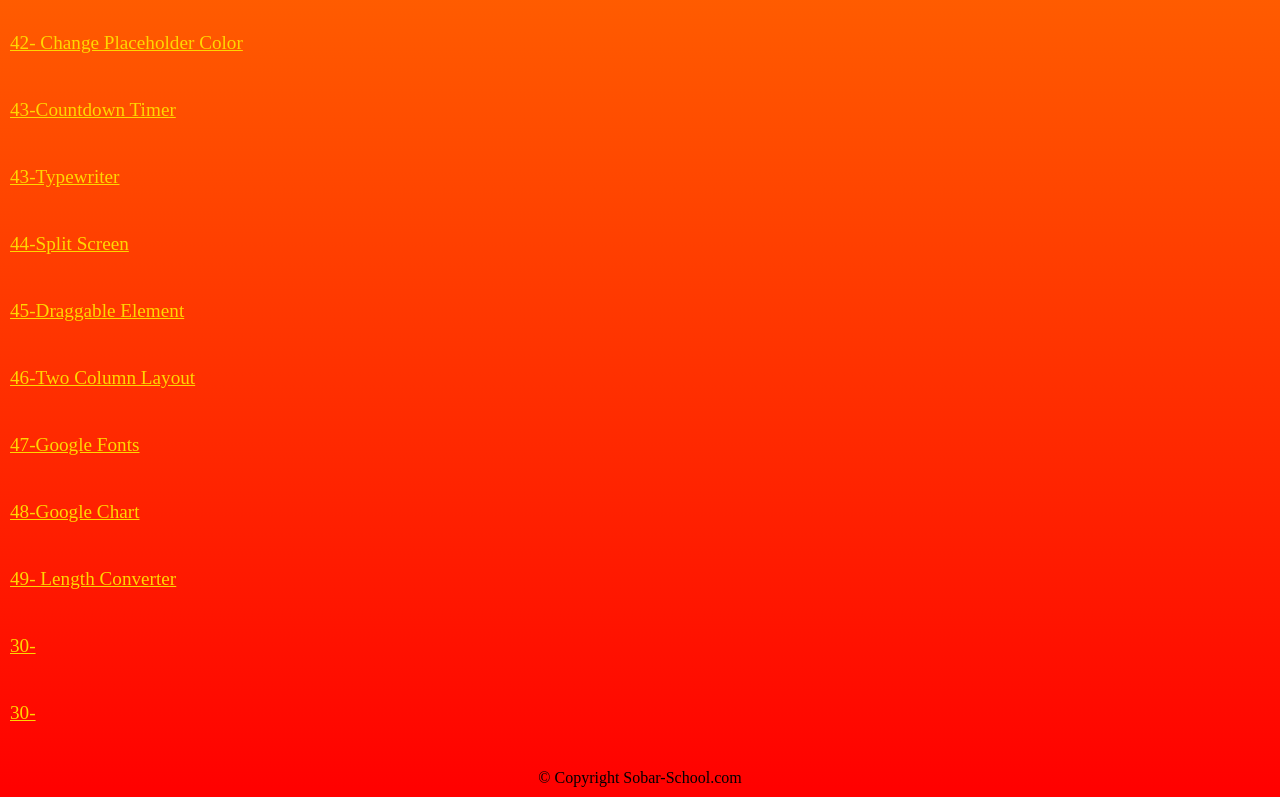
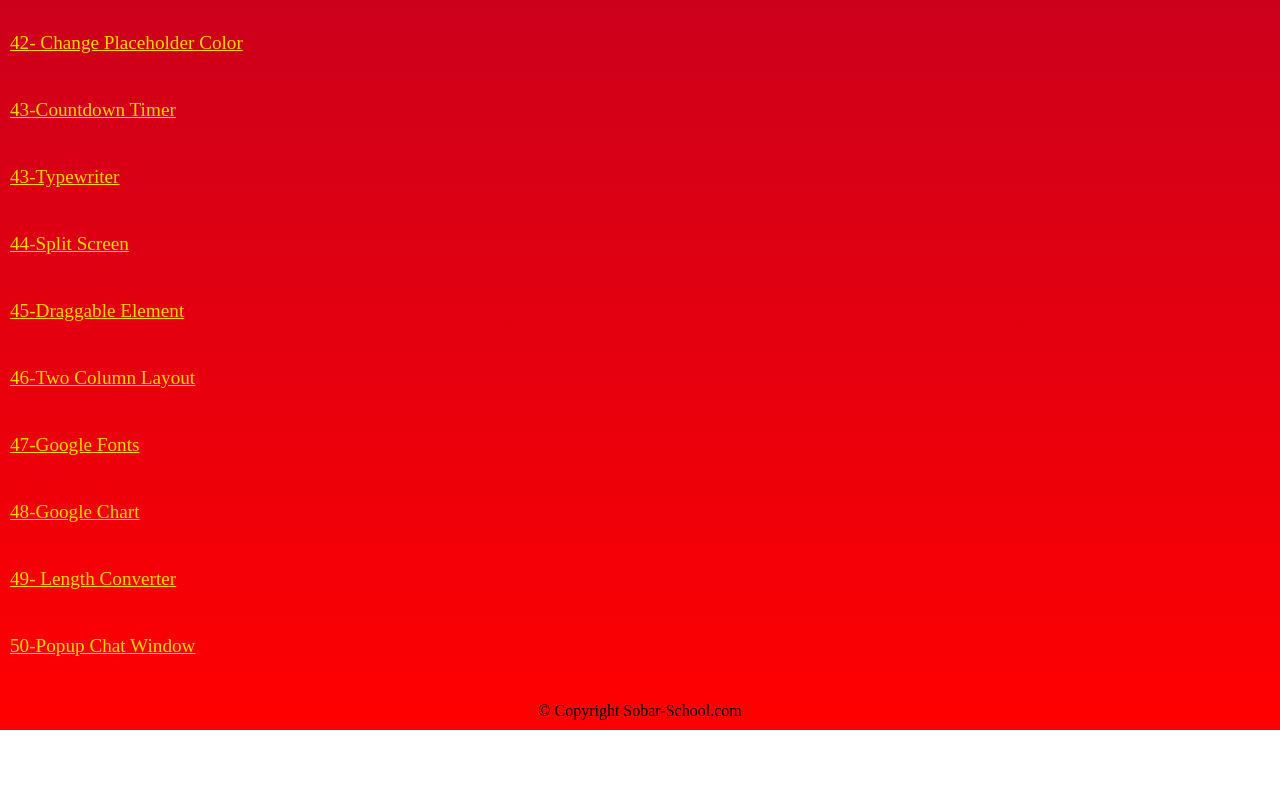
Before and after one commit to ROKUBOSS/SpecialEffect, a plain HTML site: page special.html in a window 1280 px wide. Shown: the part 2946-3743 px from the top of the page. After the commit the page ends 3676 px from the top, so only its background shows below. Drawn offline with Linux system fonts and the light colour scheme.

Commit message:
filesadding

```diff
--- a/special.html
+++ b/special.html
@@ -12,7 +12,7 @@
   margin: 0%;
 }
 body{
-  background-image: linear-gradient(darkblue,gold,red);
+  background-image: linear-gradient(darkblue,red);
   background-repeat: no-repeat;
   background-position: center;
   background-size: 100% 100%;
@@ -126,8 +126,8 @@ h1{
     <a href="https://www.w3schools.com/howto/tryit.asp?font=Sofia" target="_blank">47-Google Fonts</a><br>
     <a href="https://www.w3schools.com/howto/tryit.asp?filename=tryhow_google_pie_chart" target="_blank">48-Google Chart</a><br>
     <a href="https://www.w3schools.com/howto/tryit.asp?filename=tryhow_js_length_converter_feet_to_meters" target="_blank">49- Length Converter</a><br>
-    <a href="" target="_blank">30-</a><br>
-    <a href="" target="_blank">30-</a><br>
+    <a href="https://www.w3schools.com/howto/tryit.asp?filename=tryhow_js_popup_chat" target="_blank">50-Popup Chat Window</a><br>
+    <!-- <a href="" target="_blank">30-</a><br> -->
 
 
   </div>
```
